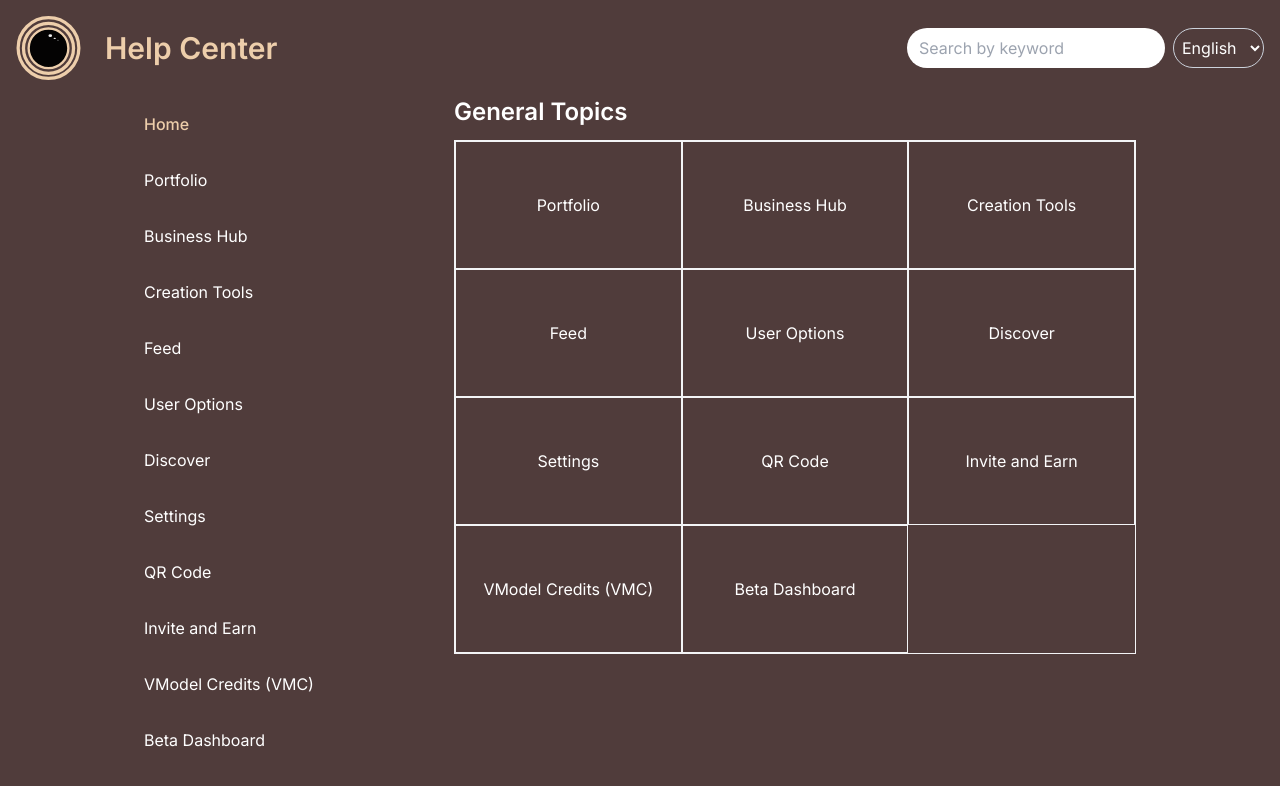
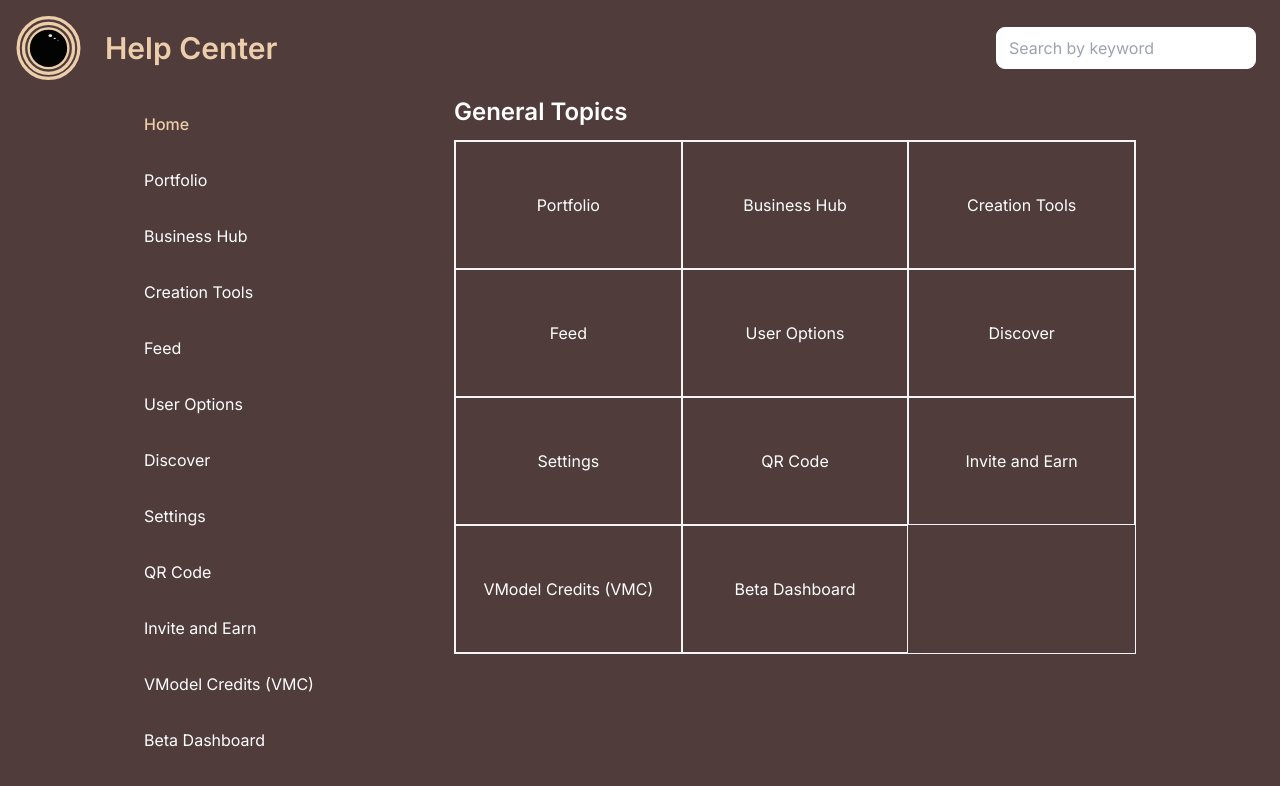
Before and after one commit to shinorspellz/VModelHelpCentre, a Next.js app: page / in a window 1280 px wide. Shown: the top 786 px of the page. Built offline with nearby package versions, Linux system fonts and the light colour scheme.

Commit message:
removed language select modified search bar

```diff
--- a/components/Navbar.jsx
+++ b/components/Navbar.jsx
@@ -28,6 +28,7 @@ const Navbar = () => {
   return (
     <nav className="w-full ">
       <div className="flex items-center justify-between p-4">
+        <Link href={"/"}>
           <div className="flex  items-center gap-3 md:gap-6 ">
             <Image
               alt="vmodel logo"
@@ -35,24 +36,18 @@ const Navbar = () => {
               className="h-14 md:h-16"
               src={logo}
             />
-          <Link href={"/"}>
             <h1 className="text-2xl md:text-3xl my-3 text-[#EDCEAB] font-semibold text-center md:text-left ">
               Help Center
             </h1>
+          </div>
         </Link>
-        </div>
         {/* <span className="text-2xl font-bold">Help Center</span> */}
         <div className="flex ">
           <input
             type="search"
             placeholder="Search by keyword"
-            className=" text-black px-3 py-2 bg-[#ffffff] rounded-[21px] mr-2 hidden md:block"
+            className=" text-black px-3 py-2 bg-[#ffffff] rounded-[9px] mr-2 border border-3 border-white outline-none focus-visible:border-black hidden md:block"
           />
-          <select className="bg-inherit border border-[#CCD2DB] rounded-[21px] p-1 hidden md:block">
-            <option className="bg-[#503C3B]">English</option>
-            <option className="bg-[#503C3B]">French</option>
-            <option className="bg-[#503C3B]">Spanish</option>
-          </select>
         </div>
         <div className="md:hidden">
           {/* <AiOutlineMenu size={32} onClick={() => setShow((init) => !init)} /> */}
```
Lines whose indentation alone changed are shown as unchanged.
